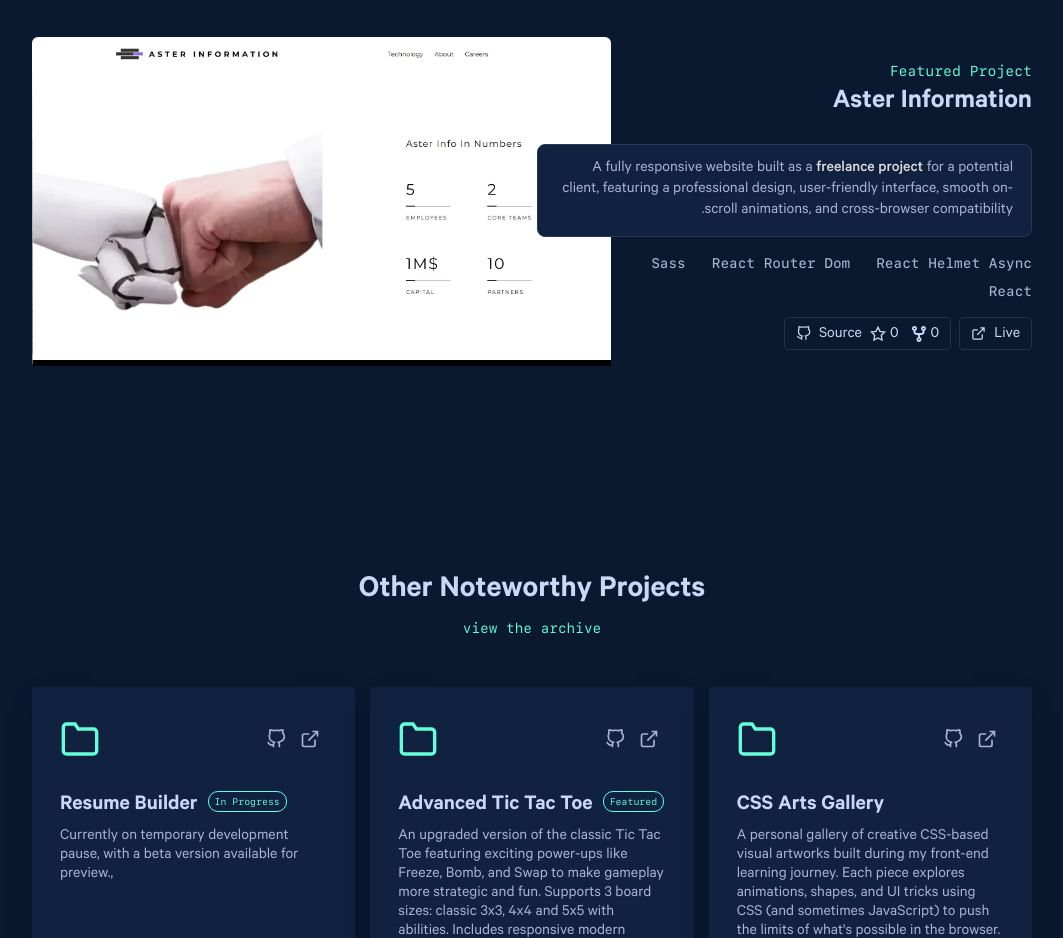
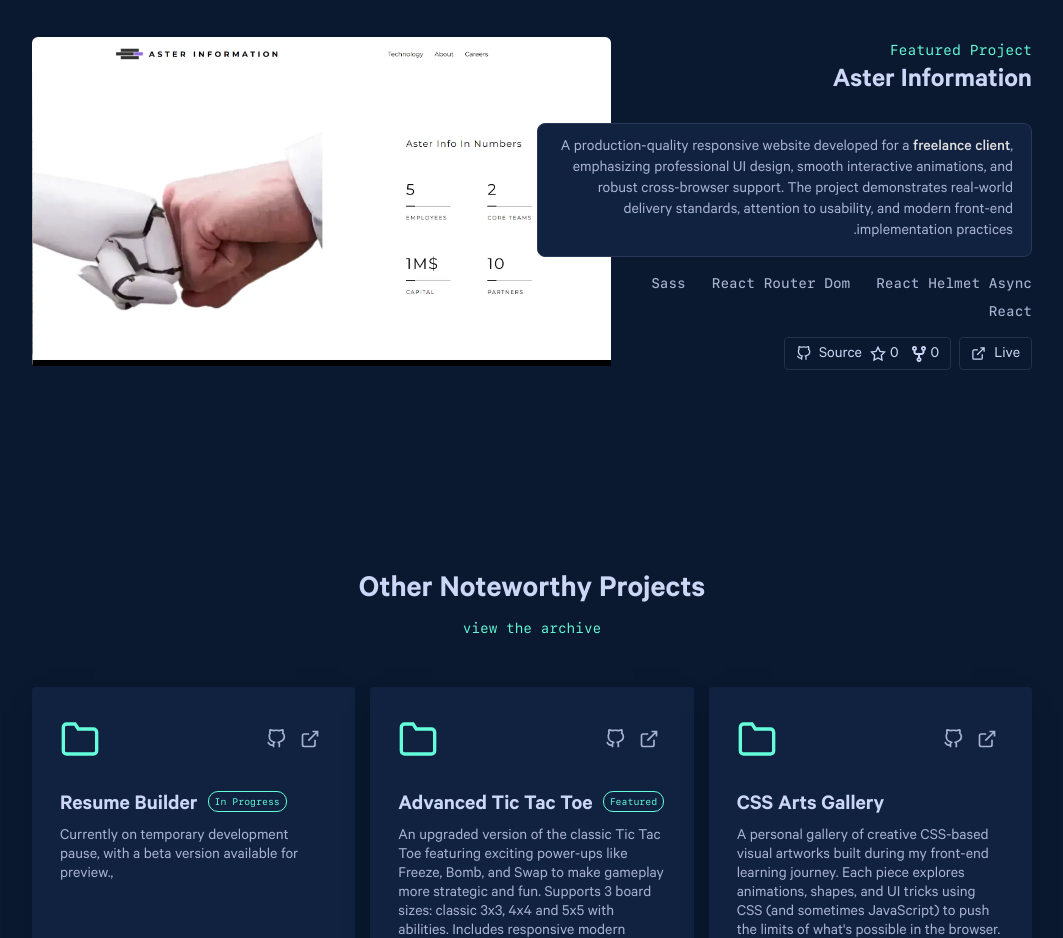
Before and after one commit to Moamal-2000/moamal-alaa, a Next.js app: page / in a window 1280 px wide. Shown: the part 3720-4658 px from the top of the page, without its empty margins (108-1171 px from the left). Built offline with nearby package versions, Linux system fonts and the light colour scheme; no server answers.

Commit message:
update(featureProjects): update "Aster Information" project's description

```diff
--- a/src/data/featuredProjects.jsx
+++ b/src/data/featuredProjects.jsx
@@ -81,10 +81,12 @@ export const FEATURED_PROJECTS = [
     title: "Aster Information",
     description: (
       <p>
-        A fully responsive website built as a{" "}
-        <strong className="highlight">freelance project</strong> for a potential
-        client, featuring a professional design, user-friendly interface, smooth
-        on-scroll animations, and cross-browser compatibility.
+        A production-quality responsive website developed for a{" "}
+        <strong className="highlight">freelance client</strong>, emphasizing
+        professional UI design, smooth interactive animations, and robust
+        cross-browser support. The project demonstrates real-world delivery
+        standards, attention to usability, and modern front-end implementation
+        practices.
       </p>
     ),
     technologies: ["React Helmet Async", "React Router Dom", "Sass", "React"],
```
